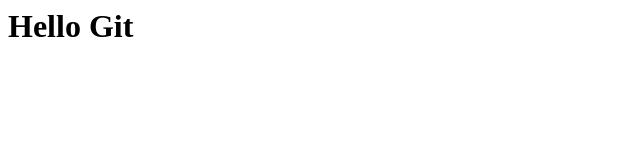
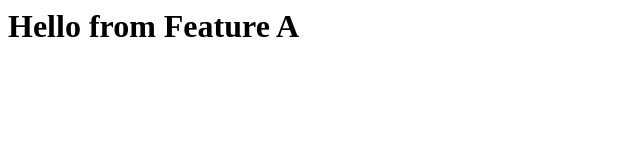
Before and after one commit to Ali-Osman97/git-practice, a plain HTML site: page index.html in a window 1280 px wide. Shown: the whole page, without its empty margins (0-640 px from the left). Drawn offline with Linux system fonts and the light colour scheme.

Commit message:
Update heading in feature-a

```diff
--- a/index.html
+++ b/index.html
@@ -1 +1 @@
-<h1>Hello Git</h1>
+<h1>Hello from Feature A</h1>
```
